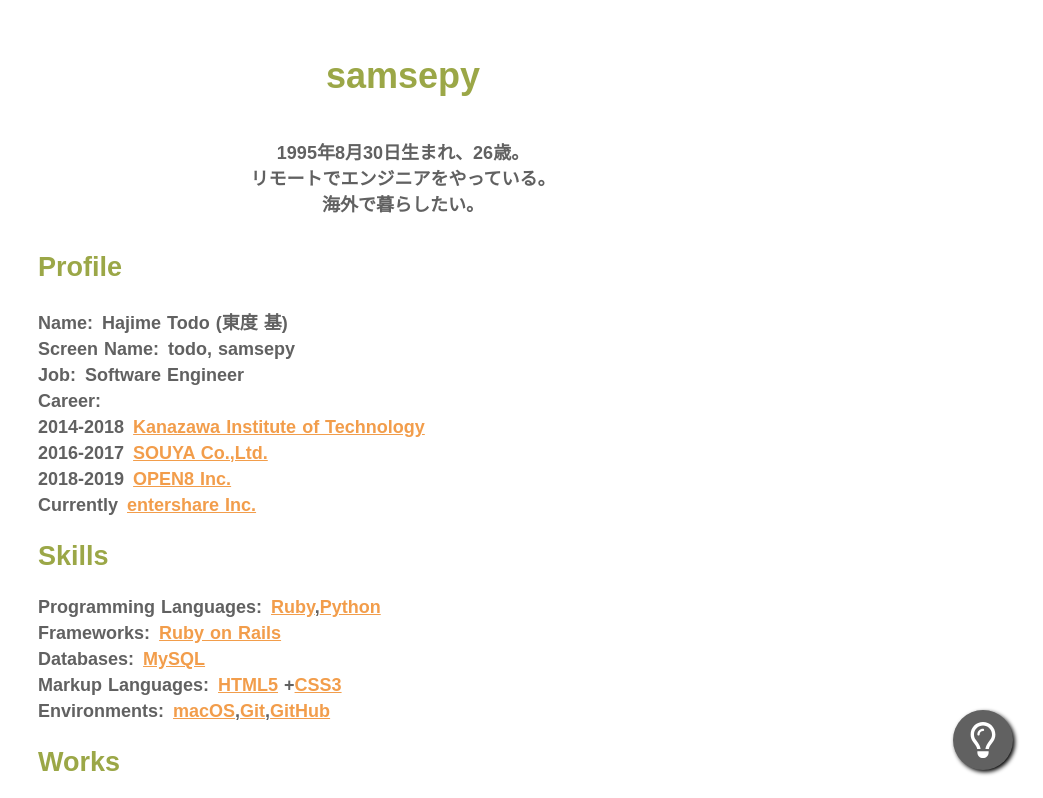
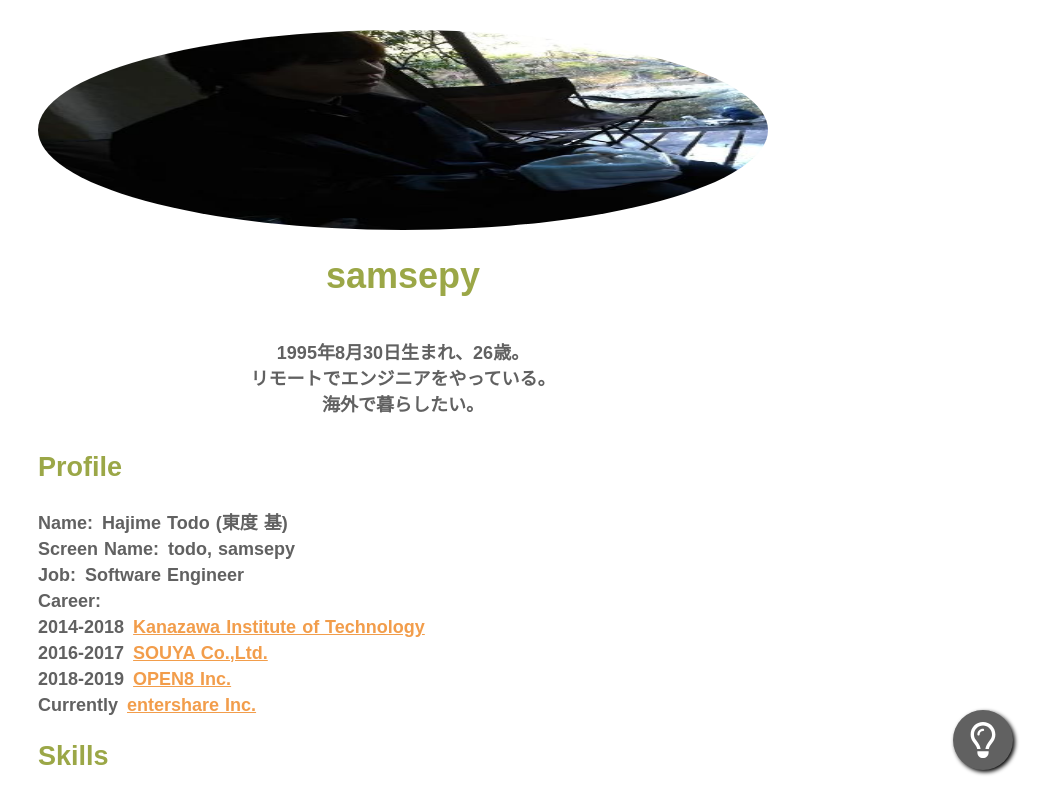
Before and after one commit to samsepy/samsepy.work, a Next.js app: page / in a window 1280 px wide. Shown: the top 798 px of the page, without its empty margins (237-1280 px from the left). Built offline with nearby package versions, Linux system fonts and the light colour scheme.

Commit message:
build時にエラー出たのとなくても挙動が変わらなかったので外す

```diff
--- a/pages/index.tsx
+++ b/pages/index.tsx
@@ -15,7 +15,6 @@ export default function Home() {
           height={200}
           width={200}
           alt="icon"
-          layout="raw"
         />
         <h1 className={styles.title}>samsepy</h1>
         <p className={styles.bio}>
```
